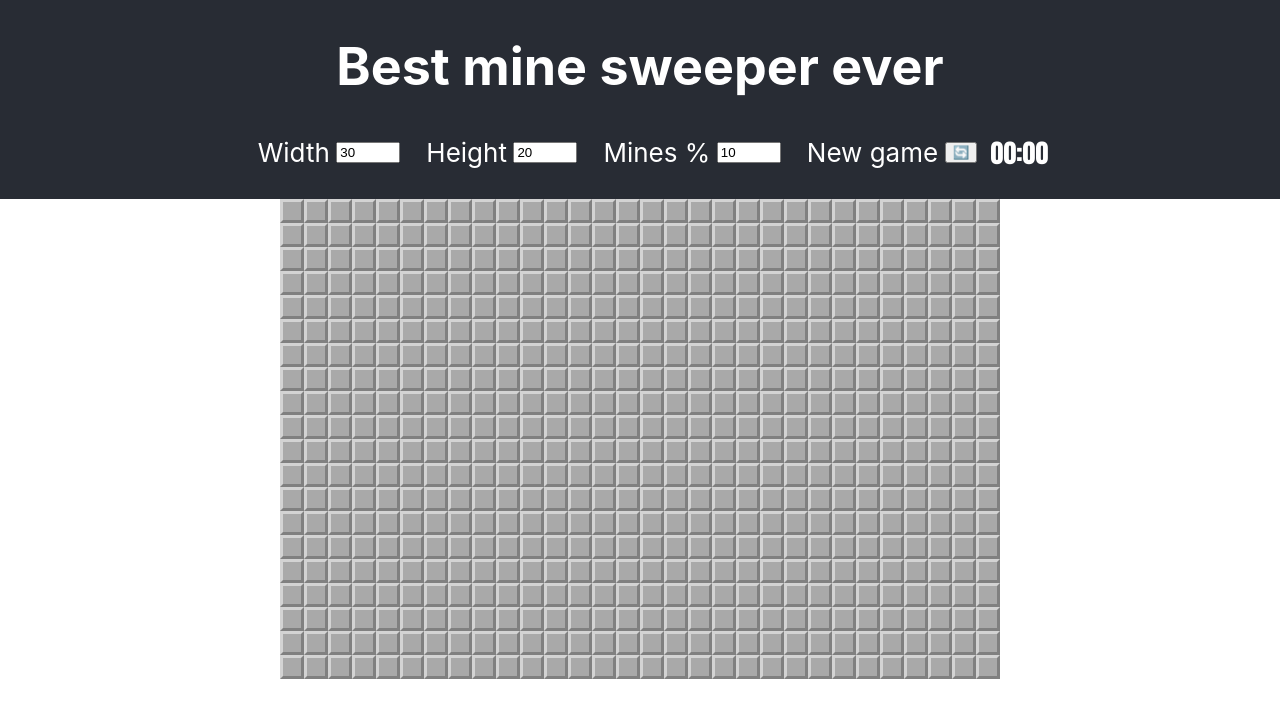
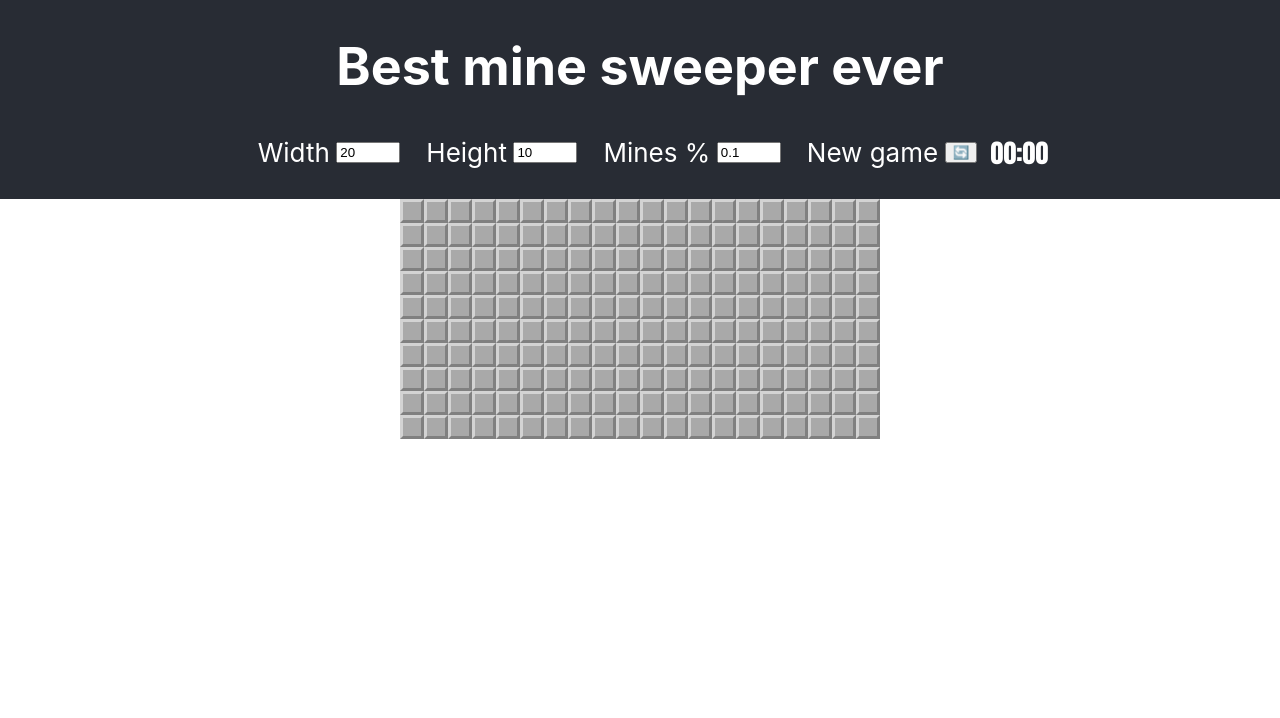
Before and after one commit to omryn/minesweeper, a React (Create React App) app: page / in a window 1280 px wide. Shown: the top 718 px of the page. Built offline with nearby package versions, Linux system fonts and the light colour scheme.

Commit message:
updated view to use redux store

```diff
--- a/src/App.tsx
+++ b/src/App.tsx
@@ -1,22 +1,21 @@
 import "./App.scss";
 import { Board } from "components/Board";
 import { Header } from "components/Header";
-import { useState } from "react";
 import { GameBoard } from "lib/minesweeper.types";
+import { RootState, usePlayerActions } from "store";
+import { useSelector } from "react-redux";
 
-function App(props:{board?:GameBoard}) {
-  const [width, setWidth] = useState(props.board?.width || 30);
-  const [height, setHeight] = useState(props.board?.height || 20);
-  const [mines, setMines] = useState(10);
-  const [counter, setCounter] = useState(0);
-  const [active, setActive] = useState(false)
-  const reset = () => setCounter(counter+1);
+function App(props: { board?: GameBoard }) {
+  const state = useSelector<RootState, RootState>((i) => i);
+  const { reset, setHeight, setMines, setWidth } = usePlayerActions();
+  const { width, height, minesProbability: mines } = state.board;
+  const { active, timerKey } = state.timer;
 
   return (
     <div className="App">
-      <Header {...{width, height, mines, setWidth, setHeight, setMines}} onReset={reset} timerId={counter} timerActive={active}/>
+      <Header />
       <main>
-        <Board width={width} height={height} minesProbability={mines / 100} key={counter} onActiveChanged={setActive} board={props.board} />
+        <Board />
       </main>
     </div>
   );
--- a/src/components/Board.tsx
+++ b/src/components/Board.tsx
@@ -1,36 +1,13 @@
 import { Cell } from "components/Cell";
 import "./Board.scss";
-import { useEffect, useState } from "react";
-import { newGame, nextStatus, reveal } from "lib/minesweeper";
-import { GameBoard, GAME_STATUS } from "lib/minesweeper.types";
+import { GAME_STATUS } from "lib/minesweeper.types";
+import { useAppSelector, usePlayerActions } from "store";
 
-export interface BoardProps {
-  width: number;
-  height: number;
-  minesProbability: number;
-  board?: GameBoard;
-  onActiveChanged: (state: boolean) => void;
-}
+export const Board = () => {
+  const board = useAppSelector((state) => state.game);
+  const { rightClick, leftClick } = usePlayerActions();
 
-export const Board = (props: BoardProps) => {
-  const [board, _setBoard] = useState(props.board || newGame(props.width, props.height, props.minesProbability));
-  const [active, setActive] = useState(false);
-
-  useEffect(() => {
-    setBoard(props.board || newGame(props.width, props.height, props.minesProbability));
-    setActive(false);
-  }, [props.height, props.width, props.minesProbability, props.board]);
-
-  useEffect(() => {
-    props.onActiveChanged(active);
-  }, [props, active]);
-
-  const setBoard = (board: GameBoard) => {
-    _setBoard(board);
-    setActive(board.status === GAME_STATUS.PLAYING);
-  };
-
-  const statusClass: Record<GAME_STATUS, string> = {
+  const statusClass = {
     [GAME_STATUS.PLAYING]: "board--playing",
     [GAME_STATUS.LOST]: "board--lost",
     [GAME_STATUS.WON]: "board--won",
@@ -44,11 +21,11 @@ export const Board = (props: BoardProps) => {
             <Cell
               key={`${i}-${j}`}
               {...cell}
-              onClick={board.status === GAME_STATUS.PLAYING ? () => setBoard(reveal(board, cell)) : undefined}
+              onClick={board.status === GAME_STATUS.PLAYING ? () => leftClick(cell) : undefined}
               onRightClick={(e) => {
                 e.preventDefault();
                 if (board.status === GAME_STATUS.PLAYING) {
-                  setBoard(nextStatus(board, cell));
+                  rightClick(cell);
                 }
               }}
             />
--- a/src/components/Header.tsx
+++ b/src/components/Header.tsx
@@ -1,33 +1,17 @@
 import "./Header.scss";
 import { Timer } from "components/Timer";
 import { ChangeEvent } from "react";
+import { useAppSelector, usePlayerActions } from "store";
 
 type ChangeHandler = (value: number) => void;
-export interface HeaderProps {
-  height: number;
-  width: number;
-  mines: number;
-  setMines: ChangeHandler;
-  setHeight:ChangeHandler;
-  setWidth: ChangeHandler;
-  onReset: () => void;
-  timerId:number
-  timerActive:boolean
-}
 const handleWith = (fn:ChangeHandler) => (e:ChangeEvent<HTMLInputElement>) => fn(Number(e.target.value))
 
-export const Header = ({
-  width,
-  height,
-  mines,
-  setMines,
-  setHeight,
-  setWidth,
-  onReset,
-  timerId,
-  timerActive
-}: HeaderProps) => (
-  <header className="header">
+export const Header = () => {
+  const {setHeight, setMines, setWidth, reset} = usePlayerActions()
+  const {width, height, minesProbability} = useAppSelector(state => state.board)
+  const {active, timerKey} = useAppSelector(state => state.timer)
+
+  return   (<header className="header">
     <h1>Best mine sweeper ever</h1>
     <div className="header__inputs">
       <label htmlFor="width">Width</label>
@@ -35,10 +19,11 @@ export const Header = ({
       <label htmlFor="height">Height</label>
       <input id="height" type="number" value={height} min="3" max="300" step="1" onChange={handleWith(setHeight)}/>
       <label htmlFor="mines">Mines %</label>
-      <input id="mines" type="number" value={mines} min="1" max="100" step="1" onChange={handleWith(setMines)}/>
+      <input id="mines" type="number" value={minesProbability} min="1" max="100" step="1" onChange={handleWith(setMines)}/>
       <label htmlFor="reset">New game</label>
-      <button id="reset" className="header__reset-button" onClick={onReset}/>
-      <Timer key={timerId} active={timerActive}/>
+      <button id="reset" className="header__reset-button" onClick={reset}/>
+      <Timer key={timerKey} active={active}/>
     </div>
   </header>
 );
+}
--- a/src/index.tsx
+++ b/src/index.tsx
@@ -1,16 +1,18 @@
-import React from 'react';
-import ReactDOM from 'react-dom';
-import './index.css';
-import App from './App';
-import reportWebVitals from './reportWebVitals';
-
-
+import React from "react";
+import ReactDOM from "react-dom";
+import "./index.css";
+import App from "./App";
+import reportWebVitals from "./reportWebVitals";
+import { Provider } from "react-redux";
+import { store } from "store/store";
 
 ReactDOM.render(
   <React.StrictMode>
-    <App />
+    <Provider store={store}>
+      <App />
+    </Provider>
   </React.StrictMode>,
-  document.getElementById('root')
+  document.getElementById("root")
 );
 
 // If you want to start measuring performance in your app, pass a function
```
